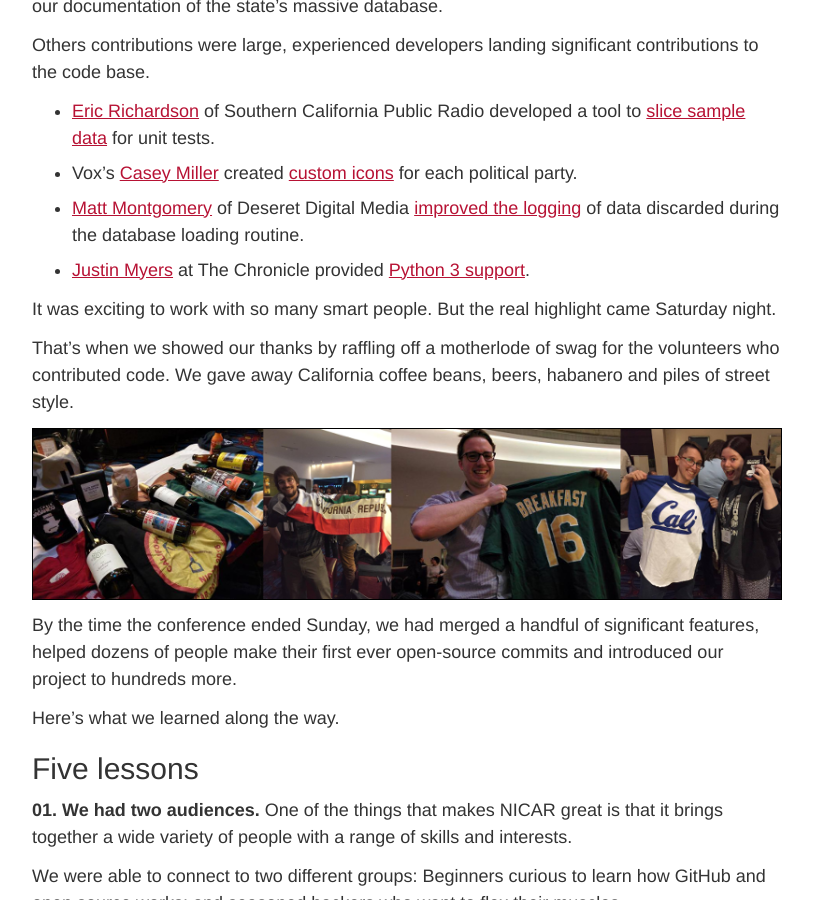
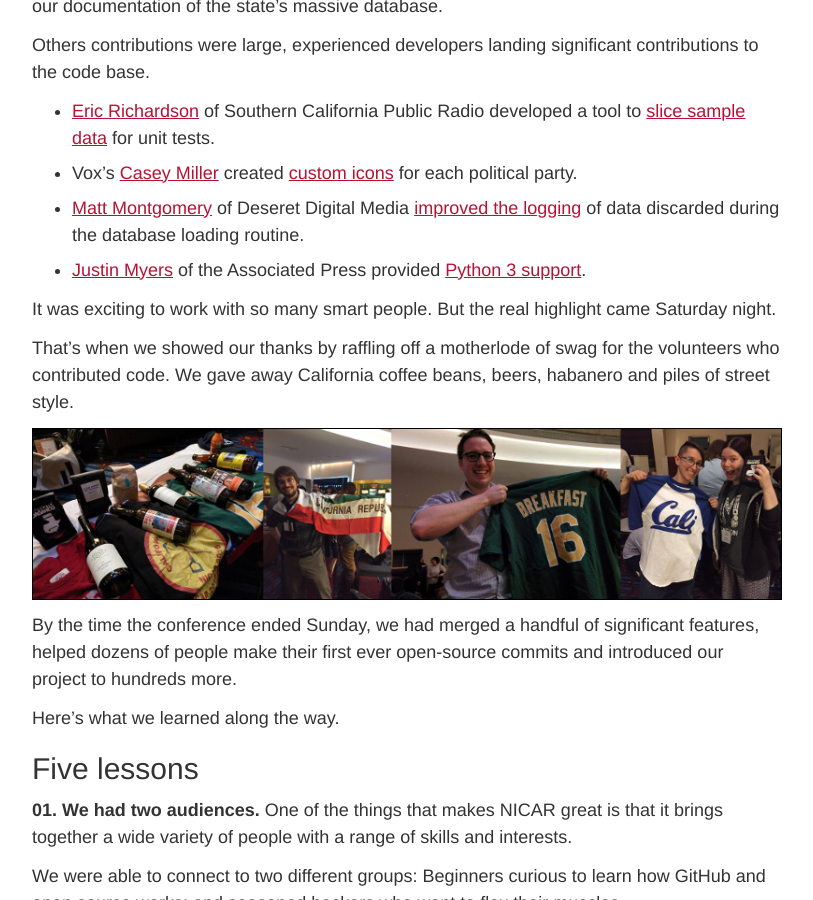
Before and after one commit to palewire/californiacivicdata.org, a Jekyll site: the page built from _posts/2015-03-11-code-rush-recap.markdown, in a window 1280 px wide and 900 px high, scrolled down 989 px. Shown: the whole window, without its empty margins (233-1046 px from the left). Built offline with Jekyll 4.4.1, drawn with Linux system fonts in a browser that asks for light colours.

Commit message:
Dude moved up

```diff
--- a/_posts/2015-03-11-code-rush-recap.markdown
+++ b/_posts/2015-03-11-code-rush-recap.markdown
@@ -29,7 +29,7 @@ Others contributions were large, experienced developers landing significant cont
 * [Eric Richardson](http://ewr.is/) of Southern California Public Radio developed a tool to [slice sample data](https://github.com/california-civic-data-coalition/django-calaccess-raw-data/pull/199) for unit tests.
 * Vox's [Casey Miller](http://caseymmiller.com/) created [custom icons](https://github.com/california-civic-data-coalition/django-calaccess-campaign-browser/commit/79339e2b31b167211966b0c318198a65f2093106) for each political party.
 * [Matt Montgomery](https://github.com/mattmontgomery) of Deseret Digital Media [improved the logging](https://github.com/california-civic-data-coalition/django-calaccess-raw-data/pull/183) of data discarded during the database loading routine.
-* [Justin Myers](http://www.justinmyers.net/) at The Chronicle provided [Python 3 support](https://github.com/california-civic-data-coalition/django-calaccess-raw-data/pull/220#issuecomment-78315523).
+* [Justin Myers](http://www.justinmyers.net/) of the Associated Press provided [Python 3 support](https://github.com/california-civic-data-coalition/django-calaccess-raw-data/pull/220#issuecomment-78315523).
 
 It was exciting to work with so many smart people. But the real highlight came Saturday night.
 
```
